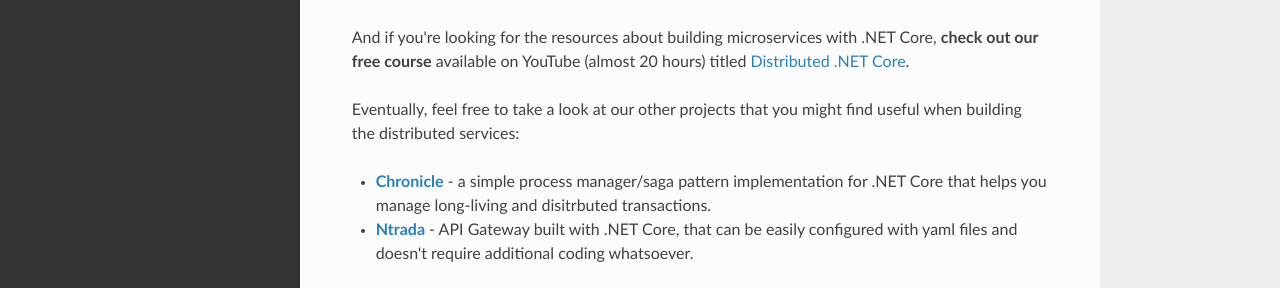
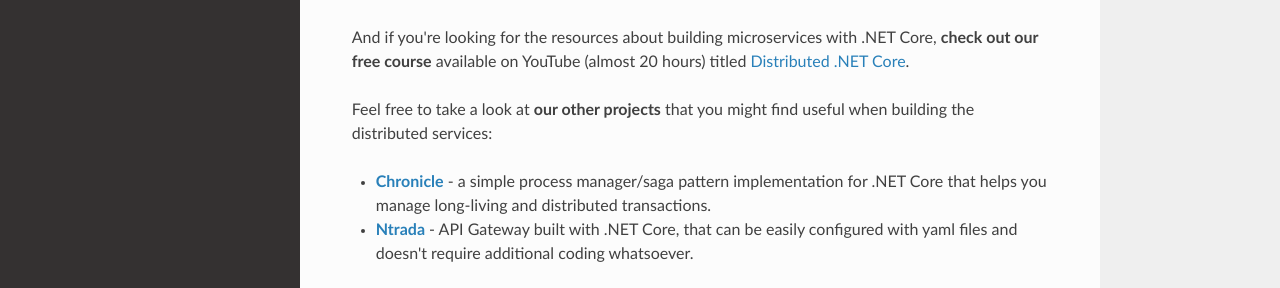
Before and after one commit to convey-stack/Convey.Docs, an MkDocs documentation site: the page built from docs/index.md, in a window 1280 px wide and 985 px high. Shown: the part 566-854 px from the top of the window. Built offline with MkDocs 1.6.1, drawn with Linux system fonts in a browser that asks for light colours; nearby versions of some CDN libraries.

Commit message:
Fixed typos

```diff
--- a/docs/index.md
+++ b/docs/index.md
@@ -12,7 +12,7 @@ In order to find out how you can **use Convey in a real-world scenarios,** take
 
 And if you're looking for the resources about building microservices with .NET Core, **check out our free course** available on YouTube (almost 20 hours) titled [Distributed .NET Core](https://devmentors.io/distributed-net-core).
 
-Eventually, feel free to take a look at our other projects that you might find useful when building the distributed services:
+Feel free to take a look at **our other projects** that you might find useful when building the distributed services:
 
-* **[Chronicle](https://github.com/chronicle-stack/chronicle)** - a simple process manager/saga pattern implementation for .NET Core that helps you manage long-living and disitrbuted transactions.
+* **[Chronicle](https://github.com/chronicle-stack/chronicle)** - a simple process manager/saga pattern implementation for .NET Core that helps you manage long-living and distributed transactions.
 * **[Ntrada](https://github.com/Ntrada/Ntrada)** - API Gateway built with .NET Core, that can be easily configured with yaml files and doesn't require additional coding whatsoever.
```
